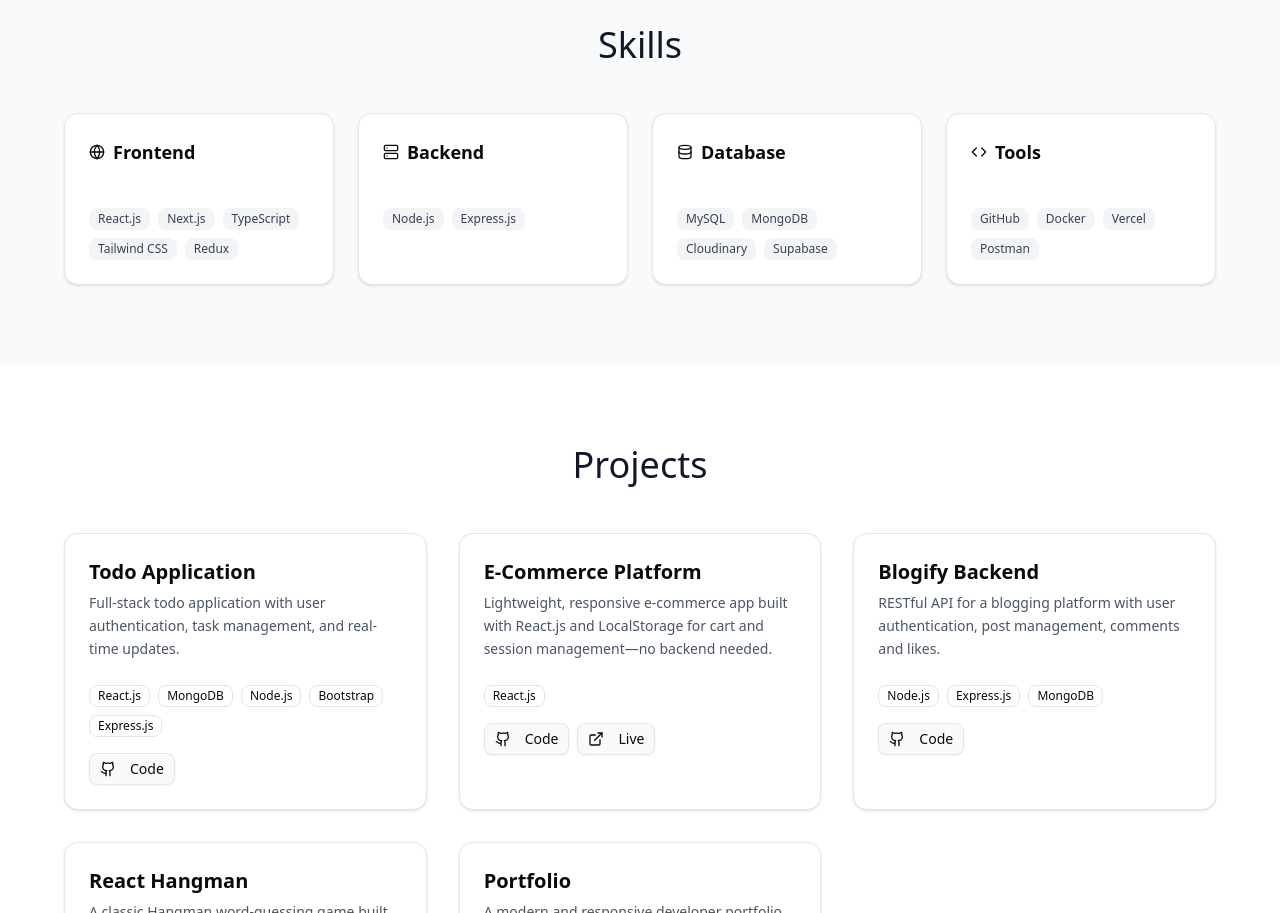
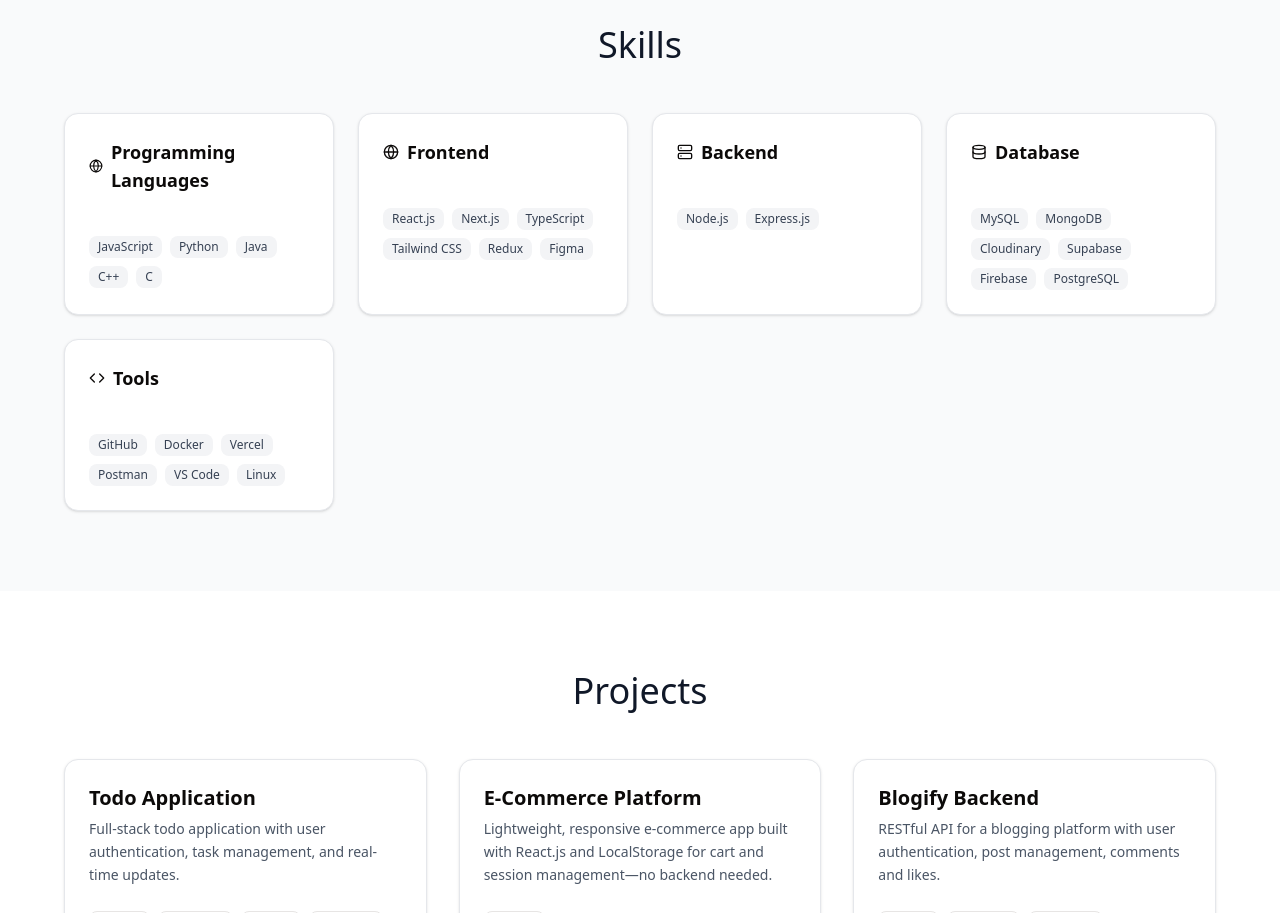
Before and after one commit to jhapriyansh/portfolio, a Next.js app: page / in a window 1280 px wide. Shown: the part 1860-2773 px from the top of the page. Built offline with nearby package versions, Linux system fonts and the light colour scheme.

Commit message:
link updations

```diff
--- a/src/components/AboutSection.tsx
+++ b/src/components/AboutSection.tsx
@@ -37,7 +37,7 @@
                   </Button>
                 </a>
                 <a
-                  href="https://www.linkedin.com/in/priyanshu-kumar-jha-b05407231/"
+                  href="https://www.linkedin.com/in/priyanshu-kumarjha/"
                   target="_blank"
                 >
                   <Button
--- a/src/components/Footer.tsx
+++ b/src/components/Footer.tsx
@@ -22,7 +22,7 @@
                 <Github className="w-4 h-4" />
               </Button>
             </a>
-            <a href="https://www.linkedin.com/in/priyanshu-kumar-jha-b05407231/">
+            <a href="https://www.linkedin.com/in/priyanshu-kumarjha/">
               <Button
                 variant="ghost"
                 size="sm"
--- a/src/components/ResumeSection.tsx
+++ b/src/components/ResumeSection.tsx
@@ -12,7 +12,7 @@
           qualifications.
         </p>
         <a
-          href="https://drive.google.com/file/d/1rQyCuCVt5KC78Ozi2hoTI1vLVq6lCJ6G/view?usp=sharing"
+          href="https://drive.google.com/file/d/1q2cBvnABUnI8iJE9vu7Xtb_oeWrdNSmd/view?usp=sharing"
           target="_blank"
           rel="noopener noreferrer"
         >
--- a/src/components/SkillsSection.tsx
+++ b/src/components/SkillsSection.tsx
@@ -1,18 +1,25 @@
 "use client";
-import {
-  Card,
-  CardContent,
-  CardHeader,
-  CardTitle,
-} from "@/components/ui/card";
+import { Card, CardContent, CardHeader, CardTitle } from "@/components/ui/card";
 import { Badge } from "@/components/ui/badge";
 import { Code, Database, Globe, Server } from "lucide-react";
 
 const skills = [
   {
+    category: "Programming Languages",
+    icon: <Globe className="w-4 h-4" />,
+    items: ["JavaScript", "Python", "Java", "C++", "C"],
+  },
+  {
     category: "Frontend",
     icon: <Globe className="w-4 h-4" />,
-    items: ["React.js", "Next.js", "TypeScript", "Tailwind CSS", "Redux"],
+    items: [
+      "React.js",
+      "Next.js",
+      "TypeScript",
+      "Tailwind CSS",
+      "Redux",
+      "Figma",
+    ],
   },
   {
     category: "Backend",
@@ -22,12 +29,19 @@
   {
     category: "Database",
     icon: <Database className="w-4 h-4" />,
-    items: ["MySQL", "MongoDB", "Cloudinary", "Supabase"],
+    items: [
+      "MySQL",
+      "MongoDB",
+      "Cloudinary",
+      "Supabase",
+      "Firebase",
+      "PostgreSQL",
+    ],
   },
   {
     category: "Tools",
     icon: <Code className="w-4 h-4" />,
-    items: ["GitHub", "Docker", "Vercel", "Postman"],
+    items: ["GitHub", "Docker", "Vercel", "Postman", "VS Code", "Linux"],
   },
 ];
 
@@ -42,7 +56,9 @@
           {skills.map((skill, index) => (
             <Card
               key={skill.category}
-              className={`border-gray-200 hover:shadow-lg transition-all duration-300 hover:translate-y-[-4px] delay-${index * 100}`}
+              className={`border-gray-200 hover:shadow-lg transition-all duration-300 hover:translate-y-[-4px] delay-${
+                index * 100
+              }`}
             >
               <CardHeader className="pb-3">
                 <CardTitle className="flex items-center gap-2 text-lg">
```
